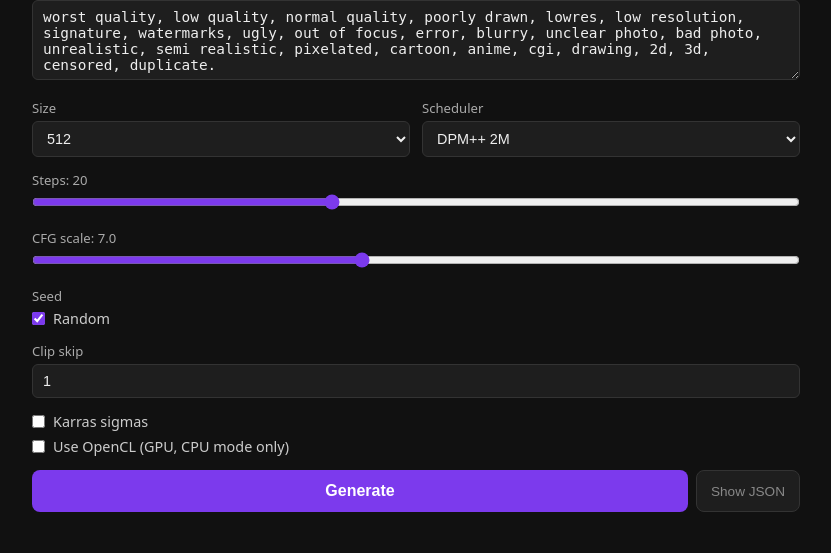
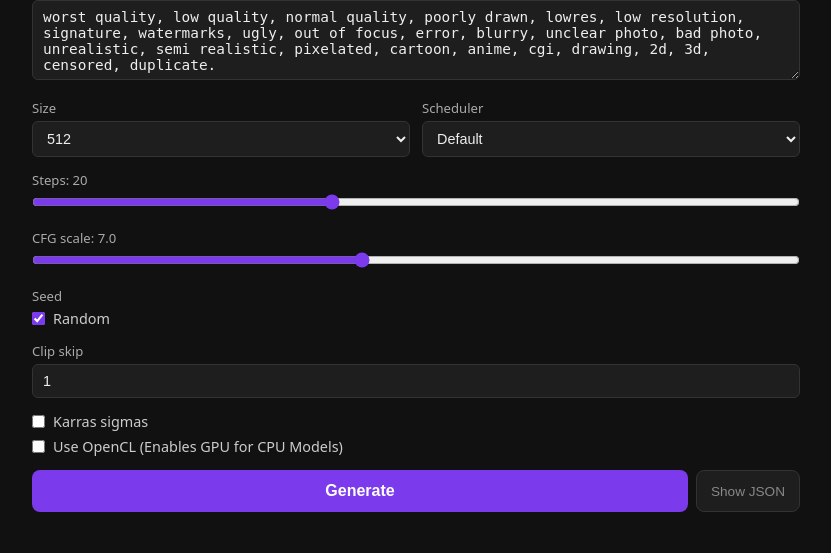
Before and after one commit to qwerkilo/Local-Dream-WebUI, a Flask app: page / in a window 1280 px wide. Shown: the part 247-800 px from the top of the page, without its empty margins (224-1055 px from the left). Run offline with Flask 3, Linux system fonts and the light colour scheme; data that the repository does not hold is empty.

Commit message:
Add 1024 size option, reset default scheduler, update OpenCL label
Co-Authored-By: Claude Sonnet 4.6 <noreply@anthropic.com>

```diff
--- a/templates/index.html
+++ b/templates/index.html
@@ -175,6 +175,7 @@
         <option value="512" selected>512</option>
         <option value="640">640</option>
         <option value="768">768</option>
+        <option value="1024">1024</option>
         <option value="custom">Custom…</option>
       </select>
       <input type="number" id="sizeCustom" class="hidden" placeholder="e.g. 448" min="64" max="2048" step="8" style="margin-top:6px">
@@ -182,11 +183,11 @@
     <div class="section">
       <label>Scheduler</label>
       <select id="scheduler">
-        <option value="">Default</option>
+        <option value="" selected>Default</option>
         <option value="euler">Euler</option>
         <option value="euler_a">Euler Ancestral</option>
         <option value="lcm">LCM</option>
-        <option value="dpm++2m" selected>DPM++ 2M</option>
+        <option value="dpm++2m">DPM++ 2M</option>
         <option value="dpm++2m_sde">DPM++ 2M SDE</option>
       </select>
     </div>
@@ -223,7 +224,7 @@
     </div>
     <div class="check-row" style="margin-top:6px">
       <input type="checkbox" id="useOpenCL">
-      <label for="useOpenCL">Use OpenCL (GPU, CPU mode only)</label>
+      <label for="useOpenCL">Use OpenCL (Enables GPU for CPU Models)</label>
     </div>
   </div>
 
```
Also changed, not shown: CLAUDE.md (+2 -0 lines), README.md.
